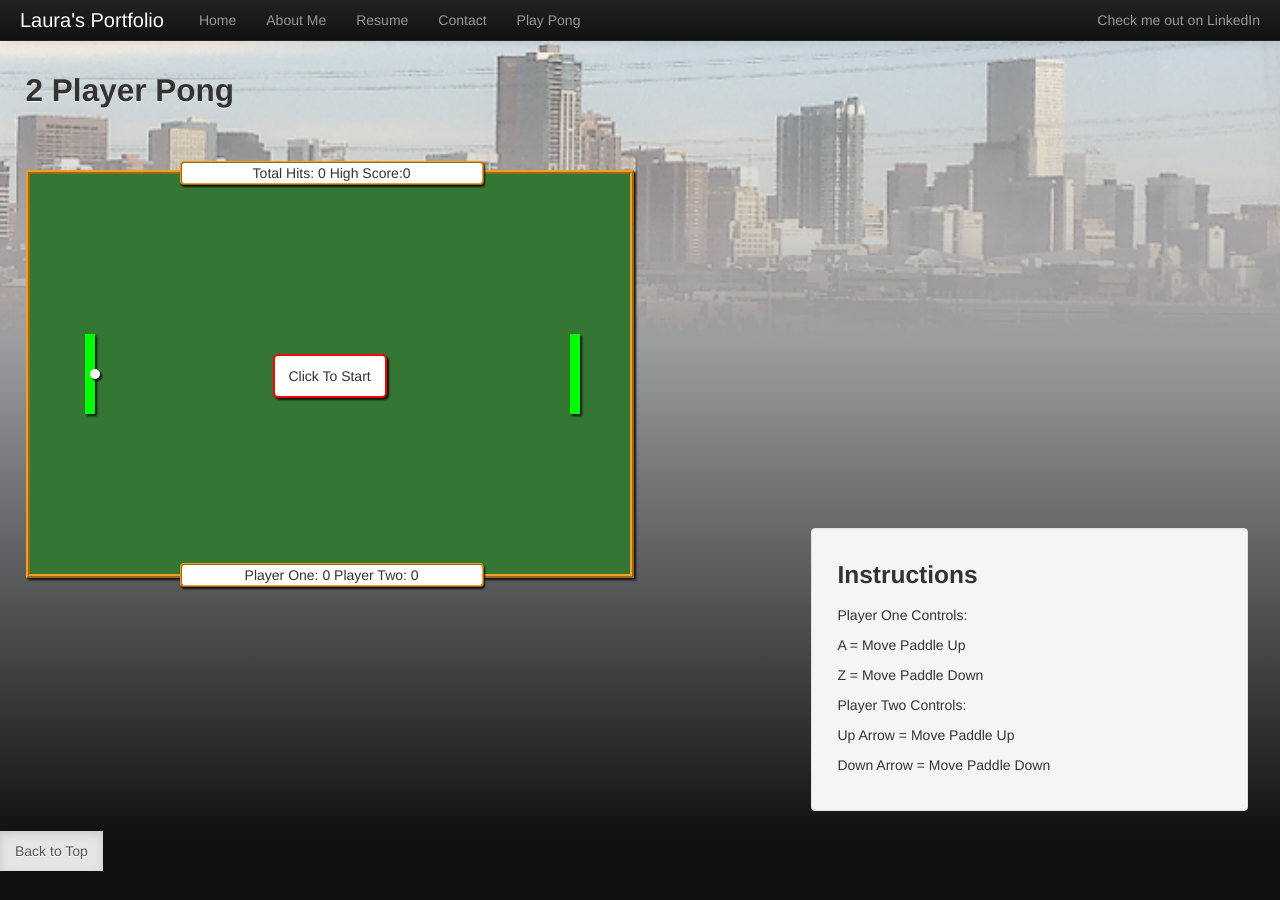
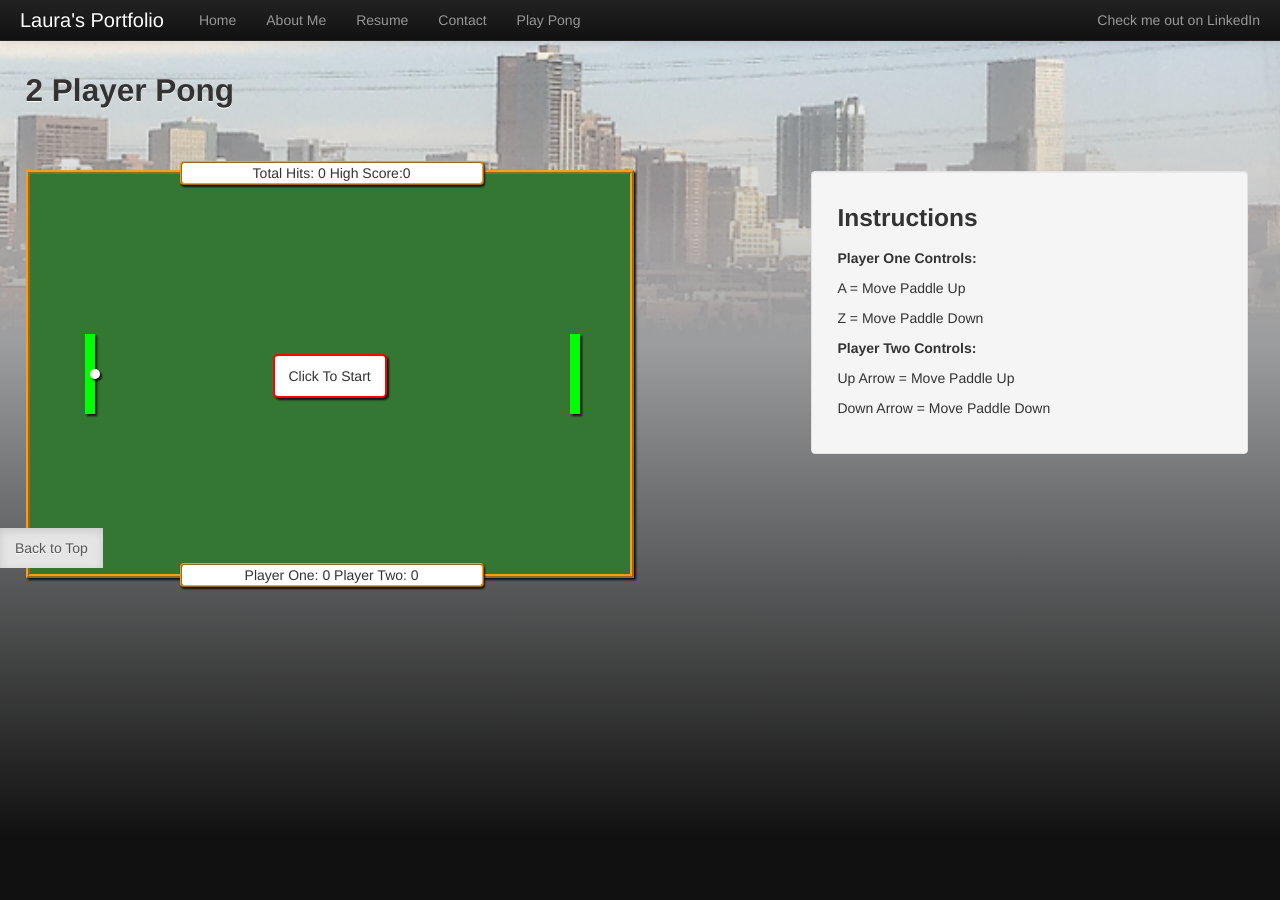
Before and after one commit to LauraR6561/Laurar6561.github.io, a Jekyll site: the page built from pong.html, in a window 1280 px wide. Built offline with Jekyll 4.4.1, drawn with Linux system fonts in a browser that asks for light colours; Markdown is read by kramdown in place of the engine named in the settings.

Commit message:
Added Instructions

```diff
--- a/css/pongcss.css
+++ b/css/pongcss.css
@@ -76,3 +76,13 @@
 	-moz-box-shadow:2px 2px 2px #111111;
 	-webkit-box-shadow:1px 2px 2px #111111;
 }
+
+#playerInstructions{
+    margin-top: -357;
+}
+
+@media (max-width: 979px){
+    #playerInstructions{
+        margin-top: 100;
+    }
+}
--- a/pong.html
+++ b/pong.html
@@ -360,10 +360,10 @@ function timerTick() {
 
 <div id="playerInstructions" class="well Rside">
     <h3>Instructions</h3>
-    <p>Player One Controls:</p>
+    <p><strong>Player One Controls:</strong></p>
     <p>A = Move Paddle Up</p>
     <p>Z = Move Paddle Down</p>
-    <p>Player Two Controls:</p>
+    <p><strong>Player Two Controls:</strong></p>
     <p>Up Arrow = Move Paddle Up</p>
     <p>Down Arrow = Move Paddle Down</p>
 </div>
```
